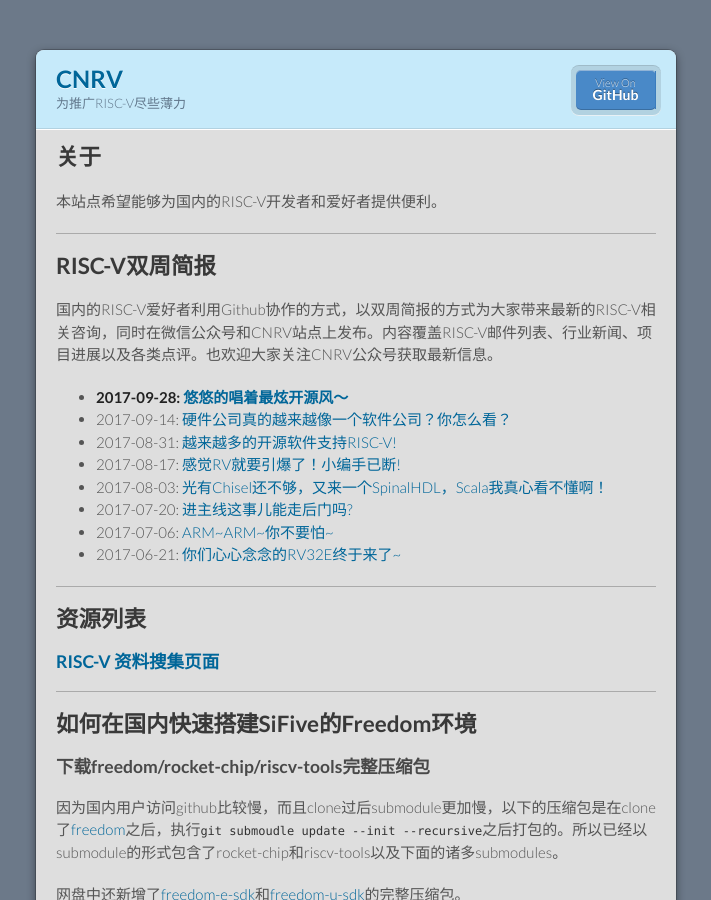
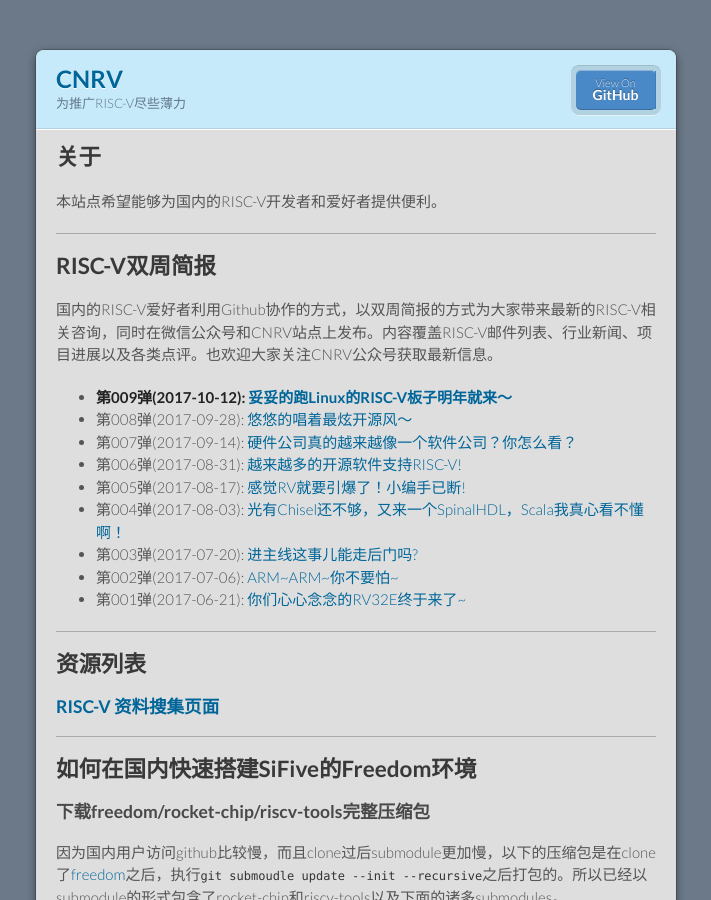
Before and after one commit to cnrv/home, a Jekyll site: the page built from index.md, in a window 1280 px wide and 900 px high. Shown: the whole window, without its empty margins (284-995 px from the left). Built offline with Jekyll 4.4.1, drawn with Linux system fonts in a browser that asks for light colours; Markdown is read by kramdown in place of the engine named in the settings; comment, search, counter and statistics services are not loaded; our own code applies the rules of GitHub Pages for plain Markdown files.

Commit message:
add 2017-10-12 link.
Signed-off-by: Alex Guo <xfguo@credosemi.com.cn>

```diff
--- a/index.md
+++ b/index.md
@@ -12,14 +12,15 @@
 
 国内的RISC-V爱好者利用Github协作的方式，以双周简报的方式为大家带来最新的RISC-V相关咨询，同时在微信公众号和CNRV站点上发布。内容覆盖RISC-V邮件列表、行业新闻、项目进展以及各类点评。也欢迎大家关注CNRV公众号获取最新信息。
 
-- **2017-09-28: [悠悠的唱着最炫开源风～](bi-week-rpts/2017-09-28)**
-- 2017-09-14: [硬件公司真的越来越像一个软件公司？你怎么看？](bi-week-rpts/2017-09-14)
-- 2017-08-31: [越来越多的开源软件支持RISC-V!](bi-week-rpts/2017-08-31)
-- 2017-08-17: [感觉RV就要引爆了！小编手已断!](bi-week-rpts/2017-08-17)
-- 2017-08-03: [光有Chisel还不够，又来一个SpinalHDL，Scala我真心看不懂啊！](bi-week-rpts/2017-08-03)
-- 2017-07-20: [进主线这事儿能走后门吗?](bi-week-rpts/2017-07-20)
-- 2017-07-06: [ARM~ARM~你不要怕~](bi-week-rpts/2017-07-06)
-- 2017-06-21: [你们心心念念的RV32E终于来了~](bi-week-rpts/2017-06-21)
+- **第009弹(2017-10-12): [妥妥的跑Linux的RISC-V板子明年就来～](bi-week-rpts/2017-10-12)**
+- 第008弹(2017-09-28): [悠悠的唱着最炫开源风～](bi-week-rpts/2017-09-28)
+- 第007弹(2017-09-14): [硬件公司真的越来越像一个软件公司？你怎么看？](bi-week-rpts/2017-09-14)
+- 第006弹(2017-08-31): [越来越多的开源软件支持RISC-V!](bi-week-rpts/2017-08-31)
+- 第005弹(2017-08-17): [感觉RV就要引爆了！小编手已断!](bi-week-rpts/2017-08-17)
+- 第004弹(2017-08-03): [光有Chisel还不够，又来一个SpinalHDL，Scala我真心看不懂啊！](bi-week-rpts/2017-08-03)
+- 第003弹(2017-07-20): [进主线这事儿能走后门吗?](bi-week-rpts/2017-07-20)
+- 第002弹(2017-07-06): [ARM~ARM~你不要怕~](bi-week-rpts/2017-07-06)
+- 第001弹(2017-06-21): [你们心心念念的RV32E终于来了~](bi-week-rpts/2017-06-21)
 
 ----
 
```
